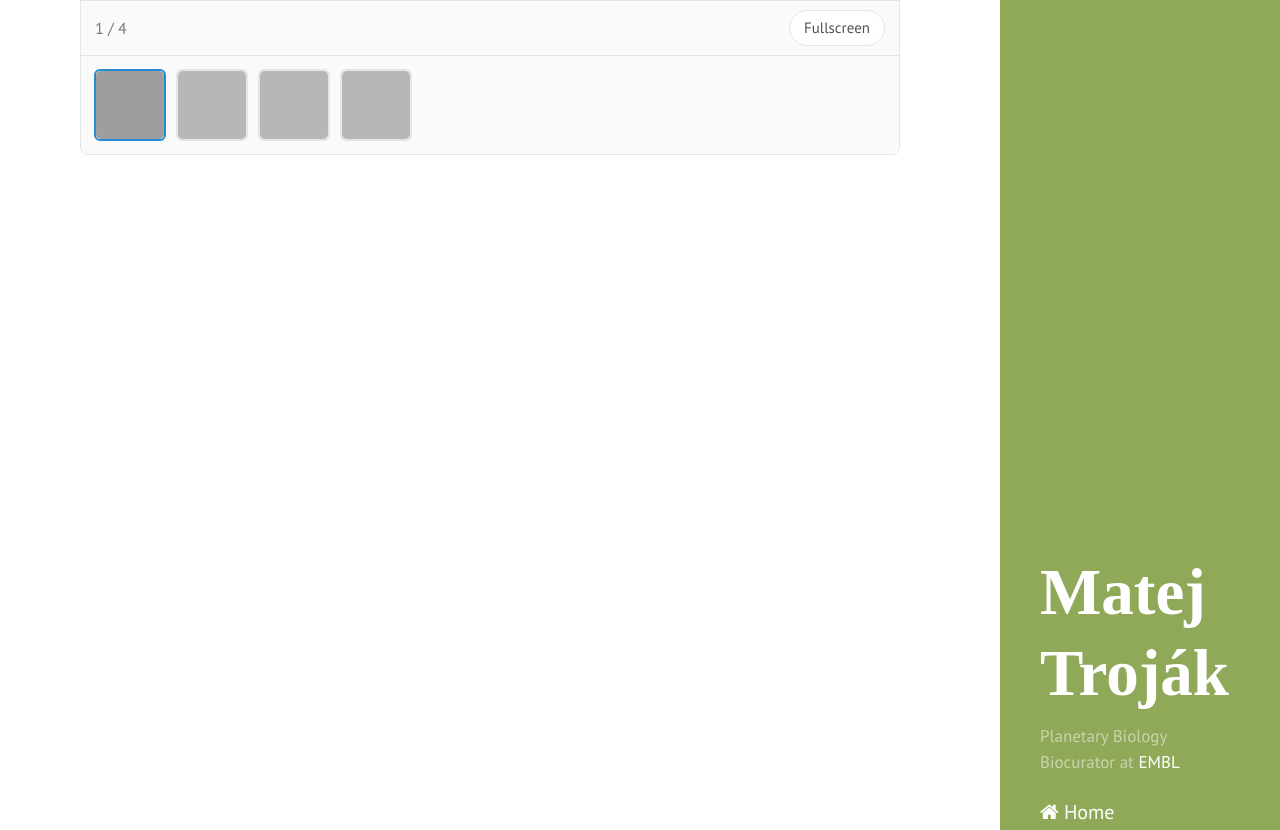
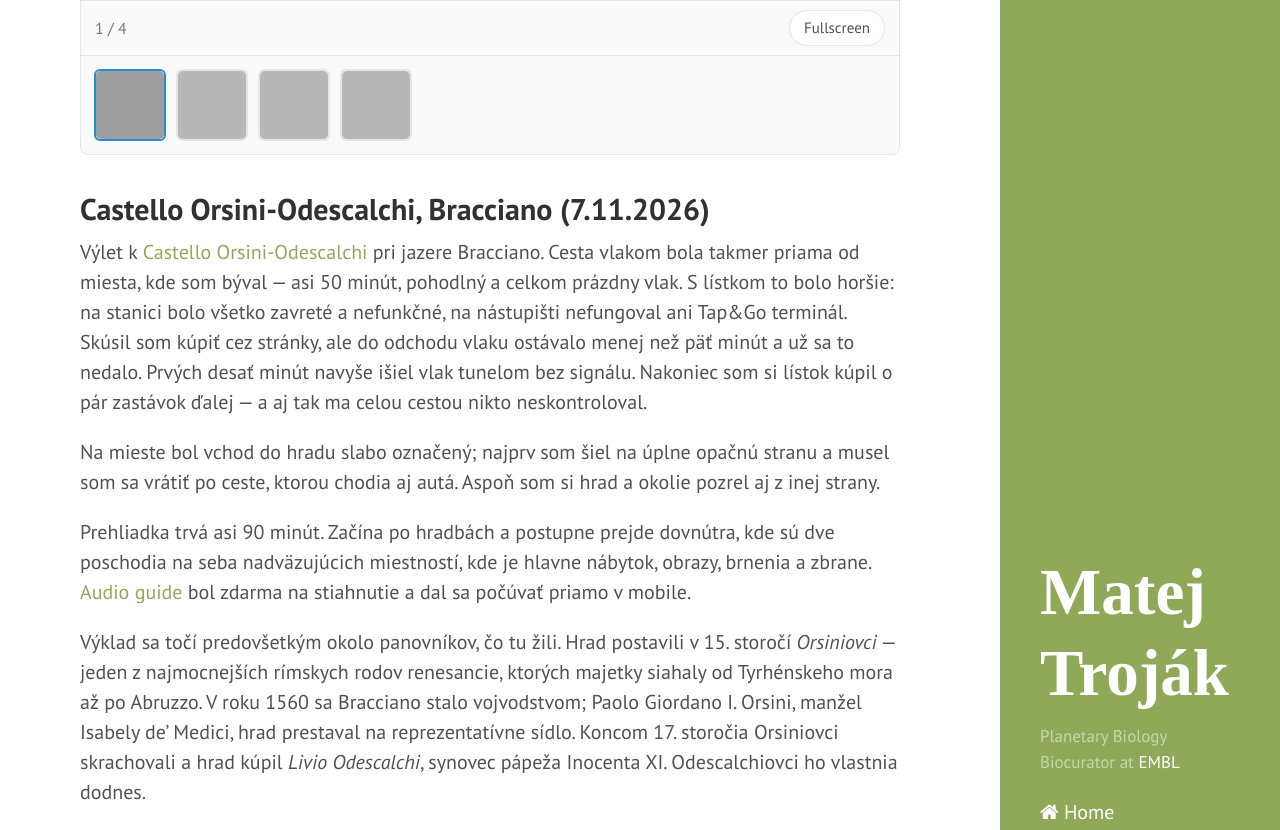
Before and after one commit to xtrojak/xtrojak.github.io, a Jekyll site: the page built from _posts/2026-11-01-rome.md, in a window 1280 px wide and 1400 px high, scrolled down 5118 px. Shown: the part 315-1145 px from the top of the window. Built offline with Jekyll 4.4.1, drawn with Linux system fonts in a browser that asks for light colours; some web fonts are replaced; a style sheet for code colours, icons or effects is not loaded; some of the changed text lies outside the part shown; grey boxes are pictures that could not be loaded.

Commit message:
Rome: Castello Orsini-Odescalchi

```diff
--- a/_posts/2026-11-01-rome.md
+++ b/_posts/2026-11-01-rome.md
@@ -79,4 +79,24 @@ Dve poschodia plné obrazov a sôch, no ešte viac než zbierky samotné ma zauj
   <img src="https://lh3.googleusercontent.com/pw/AP1GczO0x7rNG0J-1HJRNT_Vl8j7TQhAsJa-Uv44hegLpnttRkoqgBz9FMzTy_NphQE_iGdnaTak5CRUn1iGz3DiRbArZUZc6u7ZTYj7MnpCa6ds2IlAbEfSLhPFv2uuzAWWW7ttSUY8V5ghcAQRW9K28YU2vg=w3600-h2026-s-no" alt="Musei Capitolini — výhľad na fórum">
 </div>
 
+## Castello Orsini-Odescalchi, Bracciano (7.11.2026)
+
+Výlet k [Castello Orsini-Odescalchi](https://www.odescalchi.it/) pri jazere Bracciano. Cesta vlakom bola takmer priama od miesta, kde som býval — asi 50 minút, pohodlný a celkom prázdny vlak. S lístkom to bolo horšie: na stanici bolo všetko zavreté a nefunkčné, na nástupišti nefungoval ani Tap&Go terminál. Skúsil som kúpiť cez stránky, ale do odchodu vlaku ostávalo menej než päť minút a už sa to nedalo. Prvých desať minút navyše išiel vlak tunelom bez signálu. Nakoniec som si lístok kúpil o pár zastávok ďalej — a aj tak ma celou cestou nikto neskontroloval.
+
+Na mieste bol vchod do hradu slabo označený; najprv som šiel na úplne opačnú stranu a musel som sa vrátiť po ceste, ktorou chodia aj autá. Aspoň som si hrad a okolie pozrel aj z inej strany.
+
+Prehliadka trvá asi 90 minút. Začína po hradbách a postupne prejde dovnútra, kde sú dve poschodia na seba nadväzujúcich miestností, kde je hlavne nábytok, obrazy, brnenia a zbrane. [Audio guide](https://a.wonnder.com/il_castello_odescalchi_di_bracciano?fromTag=Castello_Odescalchi_di_Bracciano&trackId=GuUwu4bp1y) bol zdarma na stiahnutie a dal sa počúvať priamo v mobile.
+
+Výklad sa točí predovšetkým okolo panovníkov, čo tu žili. Hrad postavili v 15. storočí *Orsiniovci* — jeden z najmocnejších rímskych rodov renesancie, ktorých majetky siahaly od Tyrhénskeho mora až po Abruzzo. V roku 1560 sa Bracciano stalo vojvodstvom; Paolo Giordano I. Orsini, manžel Isabely de’ Medici, hrad prestaval na reprezentatívne sídlo. Koncom 17. storočia Orsiniovci skrachovali a hrad kúpil *Livio Odescalchi*, synovec pápeža Inocenta XI. Odescalchiovci ho vlastnia dodnes.
+
+<div class="photo-gallery">
+  <img src="https://lh3.googleusercontent.com/pw/AP1GczN8BZ8-Lt3XKDEU9eUqIPPtsKMusNSQ6k8LBhg36MeXf8j2StGU-AlLCuwu16JjZCy5EzWv-zUsRt63FcW36H-DumW9y92V2RLA9YKnJ7J-DqAE5qtzay7Dtp_s7mDa5GYrEkTDPXD1frikxQXSJTEbNg=w3600-h2026-s-no" alt="Castello Orsini-Odescalchi — hrad pri jazere">
+  <img src="https://lh3.googleusercontent.com/pw/AP1GczNsKOvnLkP_ebOwdoT8Ve5ozTL7h2lA0dscNtWr_15gFCBFb3mBv5aaJYf--PTO_tXKcdgGpCPGxEshkjP5UpT13ahJVQ3PajzwT2Q-GCY_MIalgmM1lhjtMxgvVYQZPh6NRvtOIrzdA661OQFjESgHkA=w3600-h2026-s-no" alt="Castello Orsini-Odescalchi — nádvorie">
+  <img src="https://lh3.googleusercontent.com/pw/AP1GczPSzzi3xrn21McpvHwBtmA_7H5NoNo31LLdKhi2Vl9eQSFUPcE0DCNa0gdLInLZAntJ2ODGQmhiJ6veJpSol6N8CmlVH-pOX4ShoXojbBnMEUD09fq3EOAR09aq5rUP2g1PNziD0frNBZP910m_dhqrGQ=w3600-h2026-s-no" alt="Castello Orsini-Odescalchi — interiér">
+  <img src="https://lh3.googleusercontent.com/pw/AP1GczNVMG1eSOEwvNbFusYUjYhs36GgY4FXAsozWIWMDcNuzkrNjOTLaXXQjdiuldUOeXnN9ipm2BXUvsuLQf5lUYA1Dgl61E0RcpZVh7YMDd-NAJurqTqitYQS0bkVZtVTrajvnT8Q7pdjdJiD-UhBPXlWiA=w3600-h2026-s-no" alt="Castello Orsini-Odescalchi — zbrojnica">
+  <img src="https://lh3.googleusercontent.com/pw/AP1GczOpvyIvV5htytIXgt3MceleZbWqhyumnX2ZlqLHqFd0mZ2FNE8VcMq35PbGZicUCYs8op3J06pJgCiiMxDN-u1yiCVp3bEq1h_OJubIt7LUOUzVMc9trMSMlg7KWGO3tdpKGOLntBTGW94OaaDVVvRo4Q=w3600-h2026-s-no" alt="Castello Orsini-Odescalchi — výhľad na jazero">
+</div>
+
+Z okolia jazera Bracciano do Ríma skutočne šiel akvadukt. Cisár Traján v roku 109 dal postaviť *Aqua Traiana*, ktorá zbierala pramene okolo jazera (nie priamo jazernú vodu) a viedla ich do Trastevere a na Gianicolo — vtedy jedinú časť mesta ešte bez tečúcej vody. Po páde ríše sa vedenie postupne rozpadlo; v roku 1612 ho pápež Pavol V. obnovil a rozšíril ako *Acqua Paola*. Pramene a staré kanály na to pritom predal práve Virginio Orsini z Bracciana. Neskôr sa do potrubia púšťala aj samotná voda z jazera, čo zvýšilo objem, ale zhoršilo kvalitu — odtiaľ aj príslovie *„valere quanto l’acqua Paola“* (byť nanič hodný ako Paoloova voda). Monumentálne vyústenie akvaduktu je dodnes fontána *Fontana dell’Acqua Paola* na Gianicole.
+
 <script src="{{ "/public/js/photo-gallery.js" | relative_url }}"></script>
```
